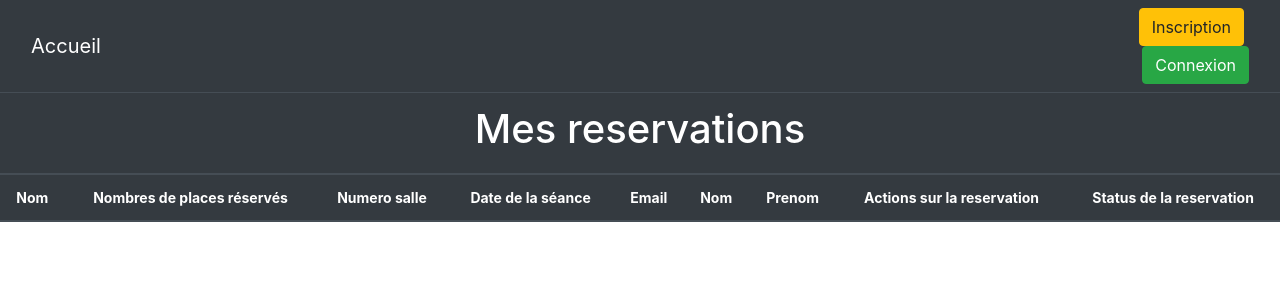
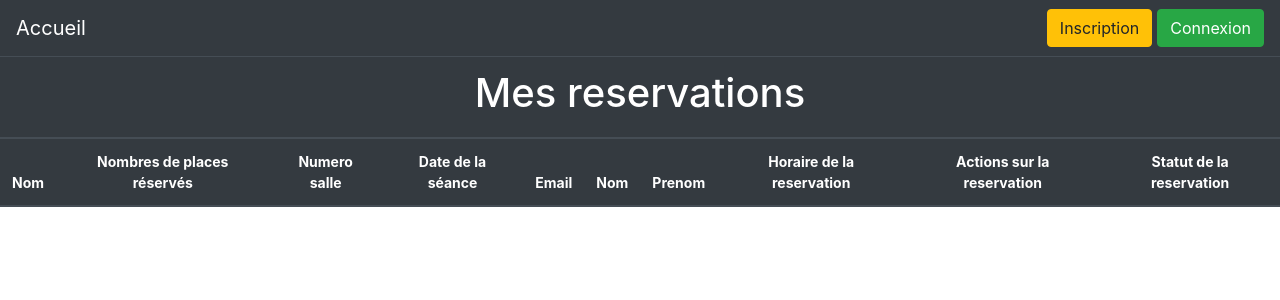
Before and after one commit to Rom10811/Cinema, a Symfony app: template templates/reservation/consult.html.twig in a window 1280 px wide. Shown: the top 300 px of the page. Run offline with Twig, Linux system fonts and the light colour scheme; the template is opened without the code that fills it, so the values that code supplies are empty; some libraries are stand-ins or nearby versions.

Commit message:
8 commit

```diff
--- a/composer.json
+++ b/composer.json
@@ -12,6 +12,7 @@
         "doctrine/doctrine-bundle": "^2.2",
         "doctrine/doctrine-migrations-bundle": "^3.0",
         "doctrine/orm": "^2.8",
+        "dompdf/dompdf": "^1.0",
         "phpdocumentor/reflection-docblock": "^5.2",
         "sensio/framework-extra-bundle": "^5.1",
         "symfony/asset": "5.2.*",
--- a/templates/base.html.twig
+++ b/templates/base.html.twig
@@ -11,19 +11,52 @@
 </head>
 <body>
 <div>
-            <nav class="navbar navbar-expand-lg navbar-light bg-light navbar-dark bg-dark">
-                <div class="col-md-10">
+    <nav class="navbar navbar-expand-sm navbar-dark bg-dark">
         <a class="navbar-brand" href="{{ path('accueil') }}">Accueil</a>
+        <button class="navbar-toggler" type="button" data-toggle="collapse" data-target="#navbarsExample03" aria-controls="navbarsExample03" aria-expanded="false" aria-label="Toggle navigation">
+            <span class="navbar-toggler-icon"></span>
+        </button>
+        <div class="collapse navbar-collapse">
+            <ul class="navbar-nav mr-auto">
                 {% if is_granted('ROLE_MODERATEUR') %}
-                        <a class="navbar-brand" href="{{ path('salle_new') }}">Ajouter une salle</a>
-                        <a class="navbar-brand" href="{{ path('film_new') }}">Ajouter un film</a>
-                        <a class="navbar-brand" href="{{ path('seance_new') }}">Ajouter une seance</a>
+                <li class="nav-item dropdown">
+                    <a class="nav-link dropdown-toggle" href="#" id="dropdown01" data-toggle="dropdown" aria-haspopup="true" aria-expanded="false">Films</a>
+                    <div class="dropdown-menu" aria-labelledby="dropdown01">
+                        <a class="dropdown-item" href="{{ path('film_new') }}">Ajouter un film</a>
+                        <a class="dropdown-item" href="{{ path('film_index') }}">Voir les films</a>
+                    </div>
+                </li>
+                <li class="nav-item dropdown">
+                    <a class="nav-link dropdown-toggle" href="#" id="dropdown02" data-toggle="dropdown" aria-haspopup="true" aria-expanded="false">Salles</a>
+                    <div class="dropdown-menu" aria-labelledby="dropdown02">
+                        <a class="dropdown-item" href="{{ path('salle_new') }}">Ajouter une salle</a>
+                        <a class="dropdown-item" href="{{ path('salle_index') }}">Consulter les salle</a>
+                    </div>
+                </li>
+                <li class="nav-item dropdown">
+                    <a class="nav-link dropdown-toggle" href="#" id="dropdown03" data-toggle="dropdown" aria-haspopup="true" aria-expanded="false">Seances</a>
+                    <div class="dropdown-menu" aria-labelledby="dropdown03">
+                        <a class="dropdown-item" href="{{ path('seance_new') }}">Ajouter une seance</a>
+                        <a class="dropdown-item" href="{{ path('seance_index') }}">Consulter les seances</a>
+                    </div>
+                </li>
+                <li class="nav-item dropdown">
+                    <a class="nav-link dropdown-toggle" href="#" id="dropdown04" data-toggle="dropdown" aria-haspopup="true" aria-expanded="false">Réservations</a>
+                    <div class="dropdown-menu" aria-labelledby="dropdown04">
+                        <a class="dropdown-item" href="{{ path('reservation_index') }}">Voir les réservations</a>
+                    </div>
+                </li>
                 {% endif %}
                 {% if is_granted('ROLE_MEMBRE') %}
-                        <a class="navbar-brand" href="#">Consulter mes réservation</a>
+                    <li class="nav-item dropdown">
+                        <a class="nav-link dropdown-toggle" href="#" id="dropdown05" data-toggle="dropdown" aria-haspopup="true" aria-expanded="false">Mes seances</a>
+                        <div class="dropdown-menu" aria-labelledby="dropdown05">
+                            <a class="dropdown-item" href="{{ path('reservation_consult') }}">Mes réservations</a>
+                        </div>
+                    </li>
                 {% endif %}
-                </div>
-                <div class="col-md-2" style="display: inline-block; text-align: right">
+            </ul>
+            <div class="form-inline my-2 my-md-0">
                 {% if not app.user %}
                     <a class="btn btn-warning" href="{{ path('app_register') }}" style="margin-right: 5px">Inscription</a>
                     <a class="btn btn-success" href="{{ path('app_login') }}">Connexion</a>
@@ -31,6 +64,7 @@
                 {% if app.user %}
                     <a class="btn btn-danger" href="{{ path('app_logout') }}">Deconnexion</a>
                 {% endif %}
+            </div>
         </div>
     </nav>
 </div>
--- a/templates/reservation/consult.html.twig
+++ b/templates/reservation/consult.html.twig
@@ -9,7 +9,7 @@
         <table class="table table-striped table-dark" style="text-align: center">
         <thead>
         <tr>
-            <th colspan="9" style="text-align: center">
+            <th colspan="10" style="text-align: center">
                 <h1>Mes reservations</h1>
             </th>
         </tr>
@@ -21,8 +21,9 @@
                 <th>Email</th>
                 <th>Nom</th>
                 <th>Prenom</th>
+                <th>Horaire de la reservation</th>
                 <th>Actions sur la reservation</th>
-                <th>Status de la reservation</th>
+                <th>Statut de la reservation</th>
             </tr>
         </thead>
         <tbody>
@@ -36,12 +37,18 @@
                     <td>{{ reservation.idUser.email }}</td>
                     <td>{{ reservation.idUser.nom }}</td>
                     <td>{{ reservation.idUser.prenom }}</td>
+                    <td>{{ reservation.DateCreation|date('Y-m-d h:i:s') }}</td>
                     <td>
-                        <button class="btn btn-danger">Annuler</button>
+                        {% if reservation.Etat == 2 %}
+
+                        {% else %}
+                            <a class="btn btn-danger btn-sm" href="{{ path('reservation_cancel', {'idreservation': reservation.id, 'idseance': reservation.idFilm.id, 'nbr': reservation.NbrPlaces}) }}">Annuler</a>
+                        {% endif %}
                     </td>
                     <td>
                         {% if reservation.Etat == 0 %}
                             <span class="badge badge-pill badge-success">Reservé</span>
+                            <a title="Imprimer votre billet en ligne" href="{{ path('reservation_export', {'idreservation': reservation.id}) }}"><img style="width: 30px; margin-left: 20px" src="{{ asset('images/print-solid.svg') }}" alt="Imprimer vottre billet"></a>
                         {% elseif reservation.Etat == 1 %}
                             <span class="badge badge-pill badge-warning">En cours de validation</span>
                         {% else %}
@@ -50,7 +57,7 @@
                     </td>
                 </tr>
             {% else %}
-                <td colspan="9">Pas de réservations active</td>
+
             {% endif %}
         {% endfor %}
         </tbody>
```
Also changed, not shown: src/Controller/ReservationController.php (+33 -1 lines), templates/reservation/export.html.twig (added, +14 -0 lines), templates/reservation/index.html.twig (+4 -4 lines), public/images/image.png (added), public/images/pngegg.png (added), public/images/print-solid.svg (added), 2 other files. Lines whose indentation alone changed are shown as unchanged.
